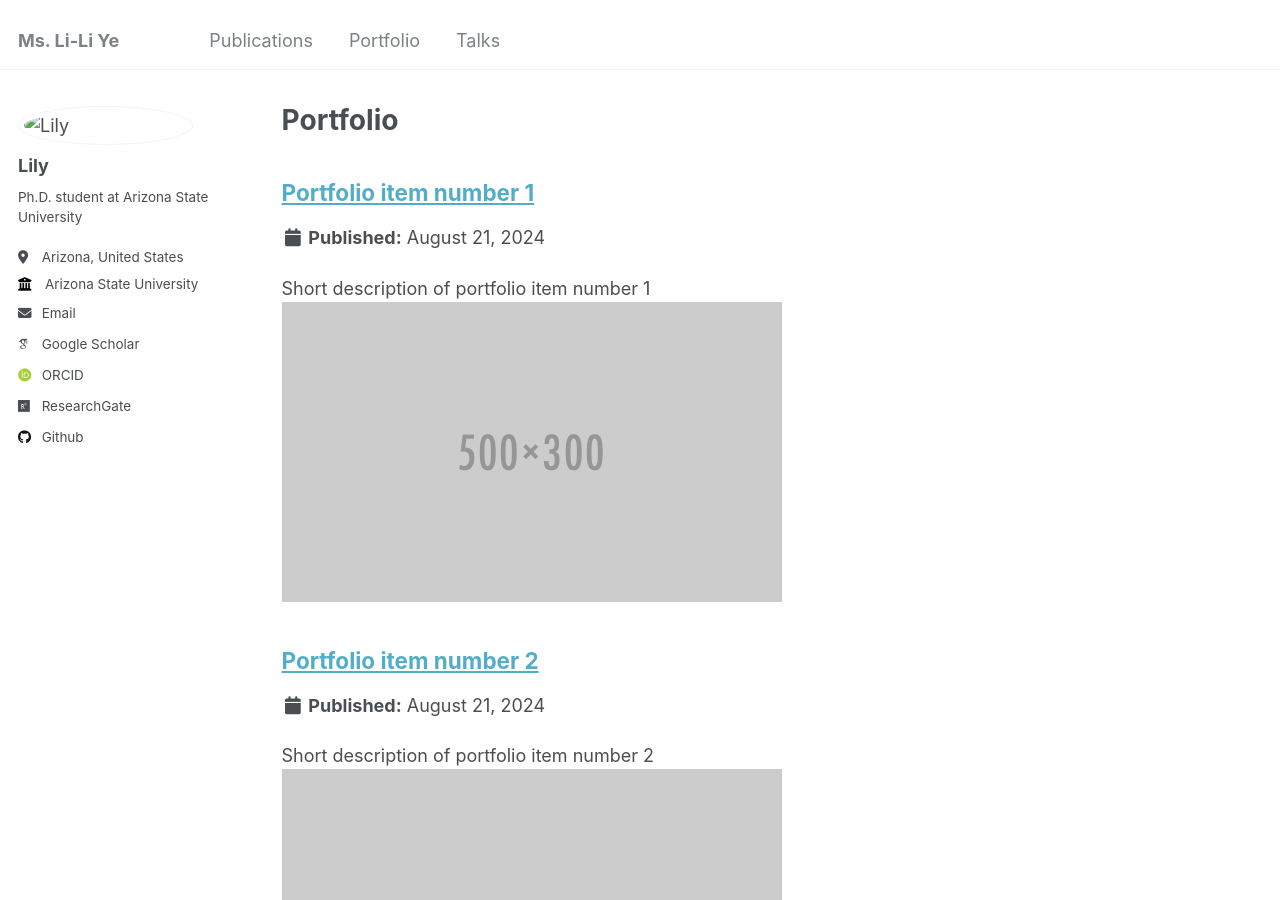
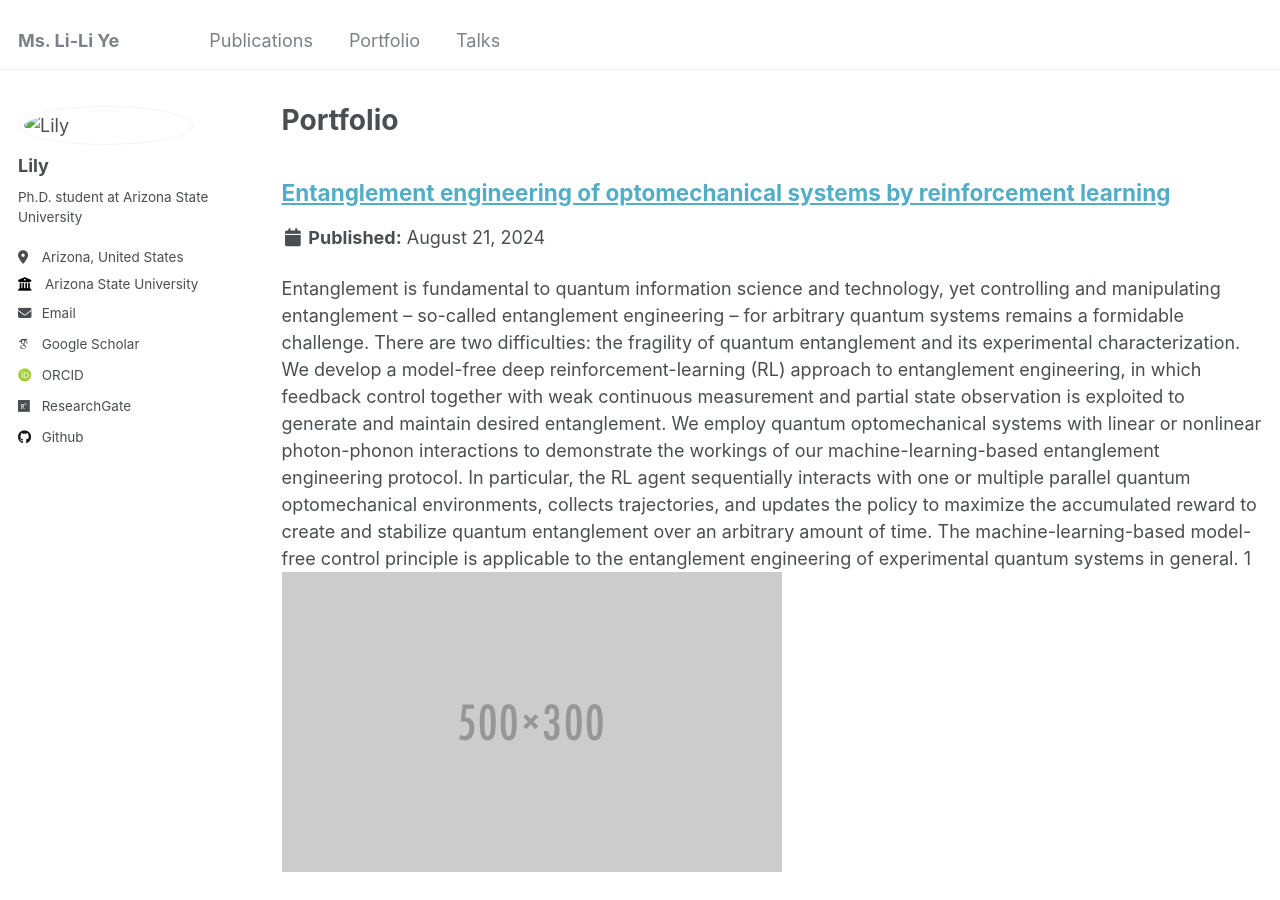
Before and after one commit to liliyequantum/liliyequantum.github.io, a Jekyll site: the page built from _pages/portfolio.html, in a window 1280 px wide and 900 px high. Built offline with Jekyll 4.4.1, drawn with Linux system fonts in a browser that asks for light colours; some web fonts are replaced.

Commit message:
Update portfolio-1.md

```diff
--- a/_portfolio/portfolio-1.md
+++ b/_portfolio/portfolio-1.md
@@ -1,6 +1,6 @@
 ---
-title: "Portfolio item number 1"
-excerpt: "Short description of portfolio item number 1<br/><img src='/images/500x300.png'>"
+title: "Entanglement engineering of optomechanical systems by reinforcement learning"
+excerpt: "Entanglement is fundamental to quantum information science and technology, yet controlling and manipulating entanglement -- so-called entanglement engineering -- for arbitrary quantum systems remains a formidable challenge. There are two difficulties: the fragility of quantum entanglement and its experimental characterization. We develop a model-free deep reinforcement-learning (RL) approach to entanglement engineering, in which feedback control together with weak continuous measurement and partial state observation is exploited to generate and maintain desired entanglement. We employ quantum optomechanical systems with linear or nonlinear photon-phonon interactions to demonstrate the workings of our machine-learning-based entanglement engineering protocol. In particular, the RL agent sequentially interacts with one or multiple parallel quantum optomechanical environments, collects trajectories, and updates the policy to maximize the accumulated reward to create and stabilize quantum entanglement over an arbitrary amount of time. The machine-learning-based model-free control principle is applicable to the entanglement engineering of experimental quantum systems in general. 1<br/><img src='/images/500x300.png'>"
 collection: portfolio
 ---
 
```
